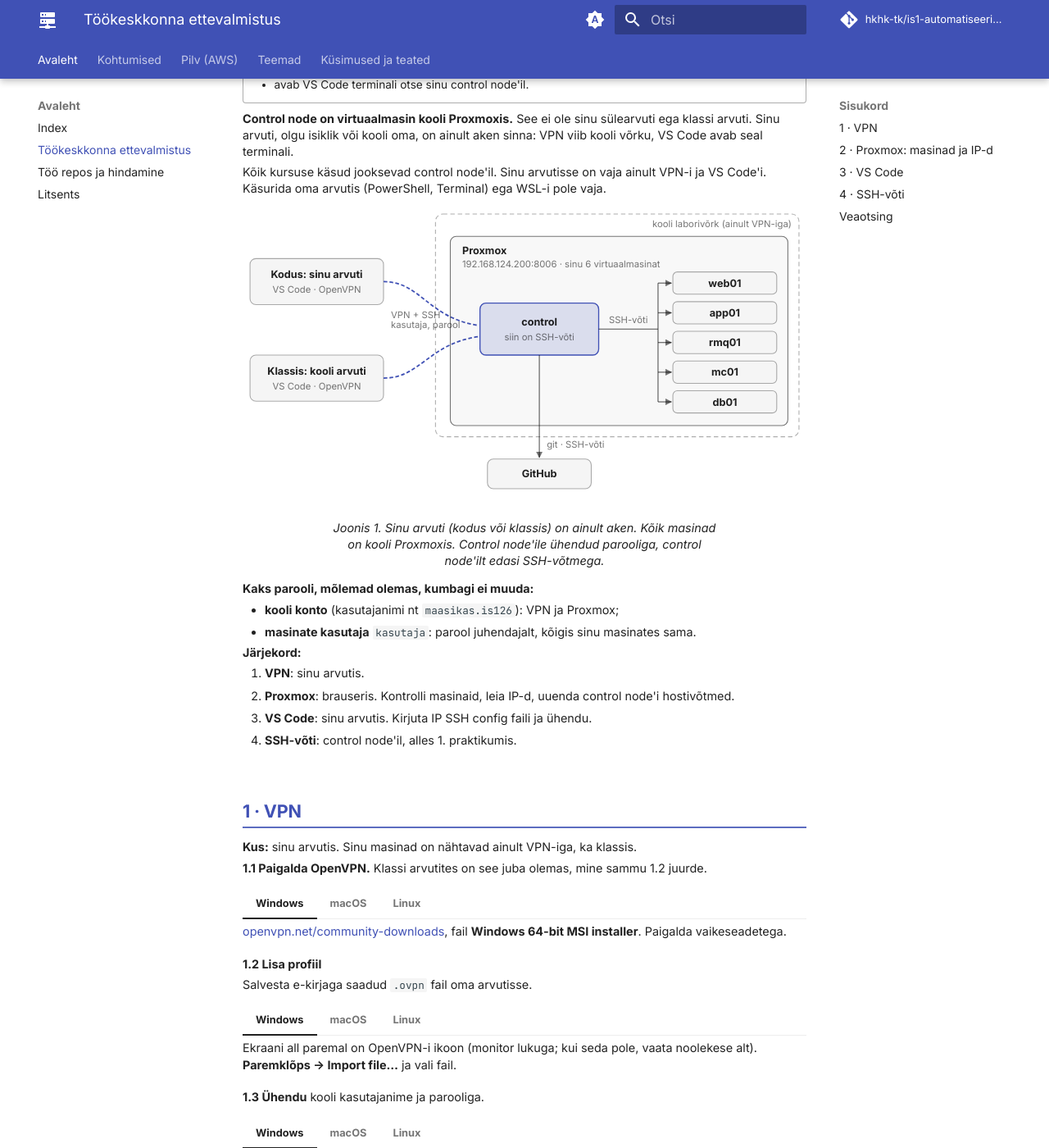
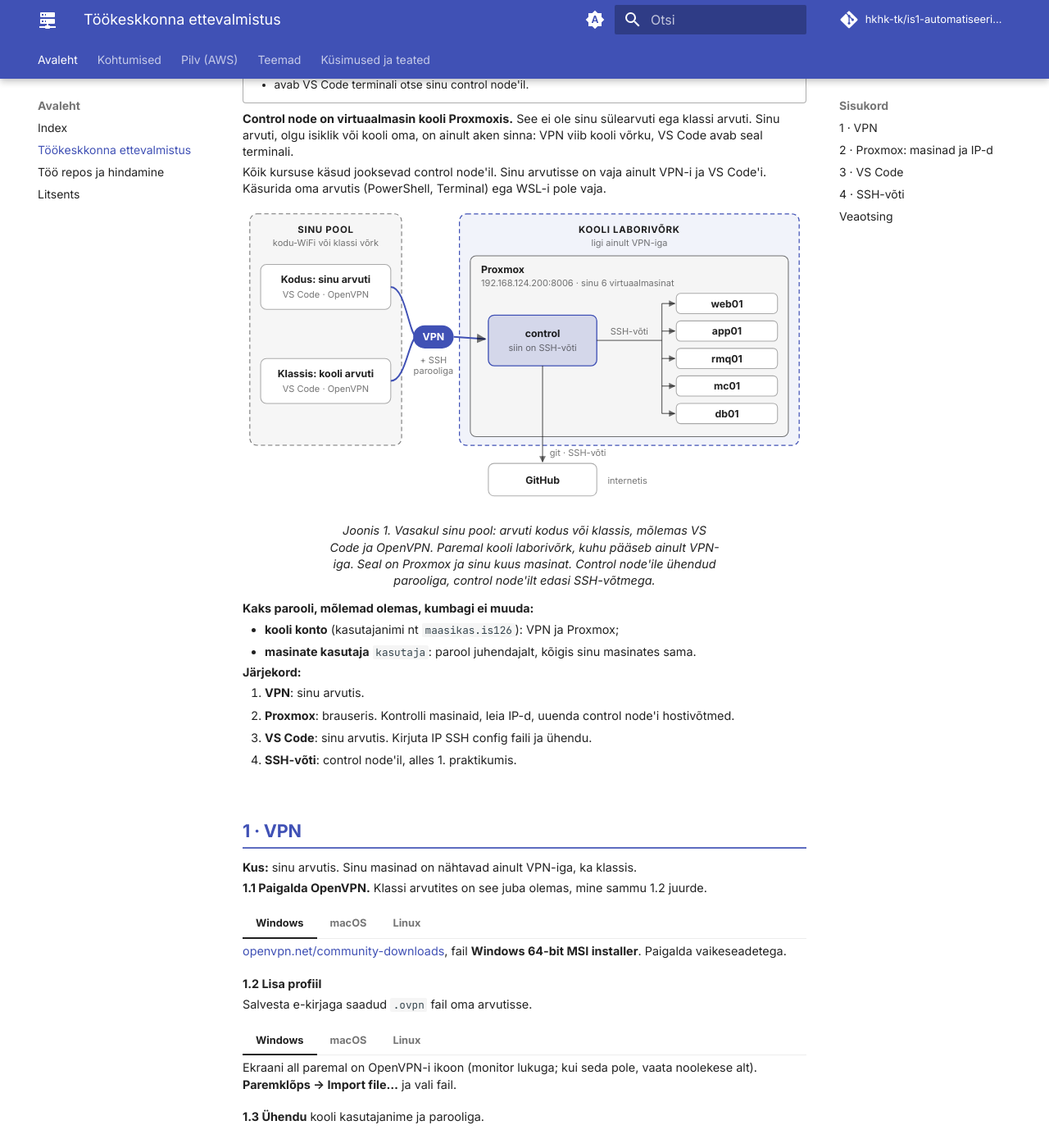
Before and after one commit to hkhk-tk/is1-automatiseerimine, an MkDocs documentation site: the page built from docs/00-ulevaade/keskkond.md, in a window 1280 px wide and 1400 px high, scrolled down 194 px. Shown: the whole window at 82% size. Built offline with MkDocs 1.6.1 and Material for MkDocs 9.7.7, drawn with Linux system fonts in a browser that asks for light colours; comment, search, counter and statistics services are not loaded.

Commit message:
Keskkonna joonis: sinu pool, VPN ja kooli laborivõrk eraldi

```diff
--- a/docs/00-ulevaade/keskkond.md
+++ b/docs/00-ulevaade/keskkond.md
@@ -17,23 +17,26 @@ tags:
 
 Kõik kursuse käsud jooksevad control node'il. Sinu arvutisse on vaja ainult VPN-i ja VS Code'i. Käsurida oma arvutis (PowerShell, Terminal) ega WSL-i pole vaja.
 
-<figure style="max-width:760px;margin:.8em auto" class="lx" markdown="0">
-<svg viewBox="0 0 760 400" role="img" aria-label="Kodune või klassi arvuti ühendub VPN-iga kooli laborivõrku. Seal on Proxmox ja selles sinu kuus virtuaalmasinat. VS Code ühendub parooliga control node'ile, control node SSH-võtmega viiele masinale ja GitHubi." xmlns="http://www.w3.org/2000/svg">
-<style>.lx svg{width:100%;height:auto;font-family:var(--md-text-font-family,sans-serif)}.lx .box{fill:var(--md-code-bg-color);stroke:var(--md-default-fg-color--lighter);stroke-width:1.2}.lx .hi{fill:var(--md-primary-fg-color);fill-opacity:.16;stroke:var(--md-primary-fg-color);stroke-width:1.5}.lx .zone{fill:none;stroke:var(--md-default-fg-color--lighter);stroke-width:1.2;stroke-dasharray:6 4}.lx .pve{fill:var(--md-default-fg-color);fill-opacity:.03;stroke:var(--md-default-fg-color--light);stroke-width:1.2}.lx .b{fill:var(--md-default-fg-color);font-size:14px;font-weight:600}.lx .s{fill:var(--md-default-fg-color--light);font-size:12.5px}.lx .a{stroke:var(--md-default-fg-color--light);stroke-width:1.5;fill:none}.lx .v{stroke:var(--md-primary-fg-color);stroke-width:2;fill:none;stroke-dasharray:5 3}.lx .h{fill:var(--md-default-fg-color--light)}</style>
+<figure style="max-width:780px;margin:.8em auto" class="lx" markdown="0">
+<svg viewBox="0 0 780 415" role="img" aria-label="Vasakul sinu pool: kodune või klassi arvuti. Paremal kooli laborivõrk, kuhu pääseb ainult VPN-tunneliga. Seal on Proxmox ja selles sinu kuus virtuaalmasinat. All internetis GitHub." xmlns="http://www.w3.org/2000/svg">
+<style>.lx svg{width:100%;height:auto;font-family:var(--md-text-font-family,sans-serif)}.lx .box{fill:var(--md-default-bg-color);stroke:var(--md-default-fg-color--lighter);stroke-width:1.2}.lx .hi{fill:var(--md-primary-fg-color);fill-opacity:.18;stroke:var(--md-primary-fg-color);stroke-width:1.5}.lx .zl{fill:var(--md-default-fg-color);fill-opacity:.04;stroke:var(--md-default-fg-color--light);stroke-width:1.2;stroke-dasharray:6 4}.lx .zr{fill:var(--md-primary-fg-color);fill-opacity:.07;stroke:var(--md-primary-fg-color);stroke-width:1.4;stroke-dasharray:6 4}.lx .pve{fill:var(--md-code-bg-color);stroke:var(--md-default-fg-color--light);stroke-width:1.2}.lx .vpn{fill:var(--md-primary-fg-color);stroke:none}.lx .vt{fill:var(--md-primary-bg-color,#fff);font-size:14px;font-weight:700}.lx .t{fill:var(--md-default-fg-color);font-size:13px;font-weight:700;letter-spacing:.06em}.lx .b{fill:var(--md-default-fg-color);font-size:14px;font-weight:600}.lx .s{fill:var(--md-default-fg-color--light);font-size:12.5px}.lx .a{stroke:var(--md-default-fg-color--light);stroke-width:1.5;fill:none}.lx .v{stroke:var(--md-primary-fg-color);stroke-width:2.2;fill:none}.lx .h{fill:var(--md-default-fg-color--light)}</style>
 <defs><marker id="lxk" viewBox="0 0 10 10" refX="9" refY="5" markerWidth="6" markerHeight="6" orient="auto"><path class="h" d="M0,0 L10,5 L0,10 z"/></marker></defs>
-<rect class="box" x="10" y="70" width="180" height="62" rx="8"/><text class="b" x="100" y="96" text-anchor="middle">Kodus: sinu arvuti</text><text class="s" x="100" y="116" text-anchor="middle">VS Code · OpenVPN</text>
-<rect class="box" x="10" y="200" width="180" height="62" rx="8"/><text class="b" x="100" y="226" text-anchor="middle">Klassis: kooli arvuti</text><text class="s" x="100" y="246" text-anchor="middle">VS Code · OpenVPN</text>
-<path class="v" d="M190,101 C240,101 250,150 318,160"/><path class="v" d="M190,231 C240,231 250,185 318,175"/>
-<text class="s" x="200" y="150">VPN + SSH</text><text class="s" x="200" y="164">kasutaja, parool</text>
-<rect class="zone" x="260" y="10" width="490" height="300" rx="10"/><text class="s" x="740" y="28" text-anchor="end">kooli laborivõrk (ainult VPN-iga)</text>
-<rect class="pve" x="280" y="40" width="455" height="255" rx="8"/><text class="b" x="296" y="64">Proxmox</text><text class="s" x="296" y="82">192.168.124.200:8006 · sinu 6 virtuaalmasinat</text>
-<rect class="hi" x="320" y="130" width="160" height="70" rx="8"/><text class="b" x="400" y="160" text-anchor="middle">control</text><text class="s" x="400" y="180" text-anchor="middle">siin on SSH-võti</text>
-<line class="a" x1="480" y1="165" x2="560" y2="165"/><line class="a" x1="560" y1="103" x2="560" y2="263"/><text class="s" x="520" y="157" text-anchor="middle">SSH-võti</text>
-<rect class="box" x="580" y="88" width="140" height="30" rx="6"/><text class="b" x="650" y="108" text-anchor="middle">web01</text><line class="a" x1="560" y1="103" x2="578" y2="103" marker-end="url(#lxk)"/><rect class="box" x="580" y="128" width="140" height="30" rx="6"/><text class="b" x="650" y="148" text-anchor="middle">app01</text><line class="a" x1="560" y1="143" x2="578" y2="143" marker-end="url(#lxk)"/><rect class="box" x="580" y="168" width="140" height="30" rx="6"/><text class="b" x="650" y="188" text-anchor="middle">rmq01</text><line class="a" x1="560" y1="183" x2="578" y2="183" marker-end="url(#lxk)"/><rect class="box" x="580" y="208" width="140" height="30" rx="6"/><text class="b" x="650" y="228" text-anchor="middle">mc01</text><line class="a" x1="560" y1="223" x2="578" y2="223" marker-end="url(#lxk)"/><rect class="box" x="580" y="248" width="140" height="30" rx="6"/><text class="b" x="650" y="268" text-anchor="middle">db01</text><line class="a" x1="560" y1="263" x2="578" y2="263" marker-end="url(#lxk)"/>
-<line class="a" x1="400" y1="200" x2="400" y2="338" marker-end="url(#lxk)"/><text class="s" x="410" y="325">git · SSH-võti</text>
-<rect class="box" x="330" y="340" width="140" height="40" rx="8"/><text class="b" x="400" y="365" text-anchor="middle">GitHub</text>
+<rect class="zl" x="10" y="10" width="210" height="320" rx="10"/><text class="t" x="115" y="36" text-anchor="middle">SINU POOL</text><text class="s" x="115" y="54" text-anchor="middle">kodu-WiFi või klassi võrk</text>
+<rect class="box" x="25" y="80" width="180" height="62" rx="8"/><text class="b" x="115" y="106" text-anchor="middle">Kodus: sinu arvuti</text><text class="s" x="115" y="126" text-anchor="middle">VS Code · OpenVPN</text>
+<rect class="box" x="25" y="210" width="180" height="62" rx="8"/><text class="b" x="115" y="236" text-anchor="middle">Klassis: kooli arvuti</text><text class="s" x="115" y="256" text-anchor="middle">VS Code · OpenVPN</text>
+<rect class="zr" x="300" y="10" width="470" height="320" rx="10"/><text class="t" x="535" y="36" text-anchor="middle">KOOLI LABORIVÕRK</text><text class="s" x="535" y="54" text-anchor="middle">ligi ainult VPN-iga</text>
+<rect class="pve" x="315" y="68" width="440" height="250" rx="8"/><text class="b" x="330" y="92">Proxmox</text><text class="s" x="330" y="110">192.168.124.200:8006 · sinu 6 virtuaalmasinat</text>
+<path class="v" d="M205,111 C225,111 230,175 240,180"/><path class="v" d="M205,241 C225,241 230,185 240,180"/>
+<rect class="vpn" x="236" y="164" width="56" height="32" rx="16"/><text class="vt" x="264" y="185" text-anchor="middle">VPN</text>
+<line class="v" x1="292" y1="180" x2="336" y2="183" marker-end="url(#lxk)"/>
+<text class="s" x="264" y="216" text-anchor="middle">+ SSH</text><text class="s" x="264" y="231" text-anchor="middle">parooliga</text>
+<rect class="hi" x="340" y="150" width="150" height="70" rx="8"/><text class="b" x="415" y="180" text-anchor="middle">control</text><text class="s" x="415" y="200" text-anchor="middle">siin on SSH-võti</text>
+<line class="a" x1="490" y1="185" x2="580" y2="185"/><line class="a" x1="580" y1="134" x2="580" y2="286"/><text class="s" x="535" y="177" text-anchor="middle">SSH-võti</text>
+<rect class="box" x="600" y="120" width="140" height="28" rx="6"/><text class="b" x="670" y="139" text-anchor="middle">web01</text><line class="a" x1="580" y1="134" x2="598" y2="134" marker-end="url(#lxk)"/><rect class="box" x="600" y="158" width="140" height="28" rx="6"/><text class="b" x="670" y="177" text-anchor="middle">app01</text><line class="a" x1="580" y1="172" x2="598" y2="172" marker-end="url(#lxk)"/><rect class="box" x="600" y="196" width="140" height="28" rx="6"/><text class="b" x="670" y="215" text-anchor="middle">rmq01</text><line class="a" x1="580" y1="210" x2="598" y2="210" marker-end="url(#lxk)"/><rect class="box" x="600" y="234" width="140" height="28" rx="6"/><text class="b" x="670" y="253" text-anchor="middle">mc01</text><line class="a" x1="580" y1="248" x2="598" y2="248" marker-end="url(#lxk)"/><rect class="box" x="600" y="272" width="140" height="28" rx="6"/><text class="b" x="670" y="291" text-anchor="middle">db01</text><line class="a" x1="580" y1="286" x2="598" y2="286" marker-end="url(#lxk)"/>
+<line class="a" x1="415" y1="220" x2="415" y2="353" marker-end="url(#lxk)"/><text class="s" x="425" y="345">git · SSH-võti</text>
+<rect class="box" x="340" y="355" width="150" height="45" rx="8"/><text class="b" x="415" y="383" text-anchor="middle">GitHub</text><text class="s" x="505" y="383">internetis</text>
 </svg>
-<figcaption>Joonis 1. Sinu arvuti (kodus või klassis) on ainult aken. Kõik masinad on kooli Proxmoxis. Control node'ile ühendud parooliga, control node'ilt edasi SSH-võtmega.</figcaption>
+<figcaption>Joonis 1. Vasakul sinu pool: arvuti kodus või klassis, mõlemas VS Code ja OpenVPN. Paremal kooli laborivõrk, kuhu pääseb ainult VPN-iga. Seal on Proxmox ja sinu kuus masinat. Control node'ile ühendud parooliga, control node'ilt edasi SSH-võtmega.</figcaption>
 </figure>
 
 **Kaks parooli, mõlemad olemas, kumbagi ei muuda:**
```
